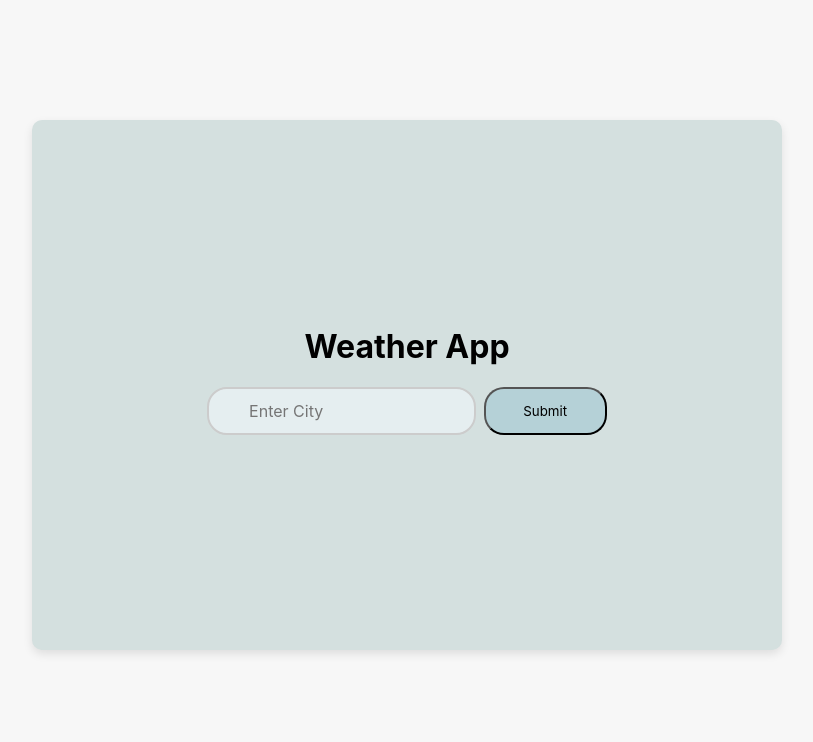
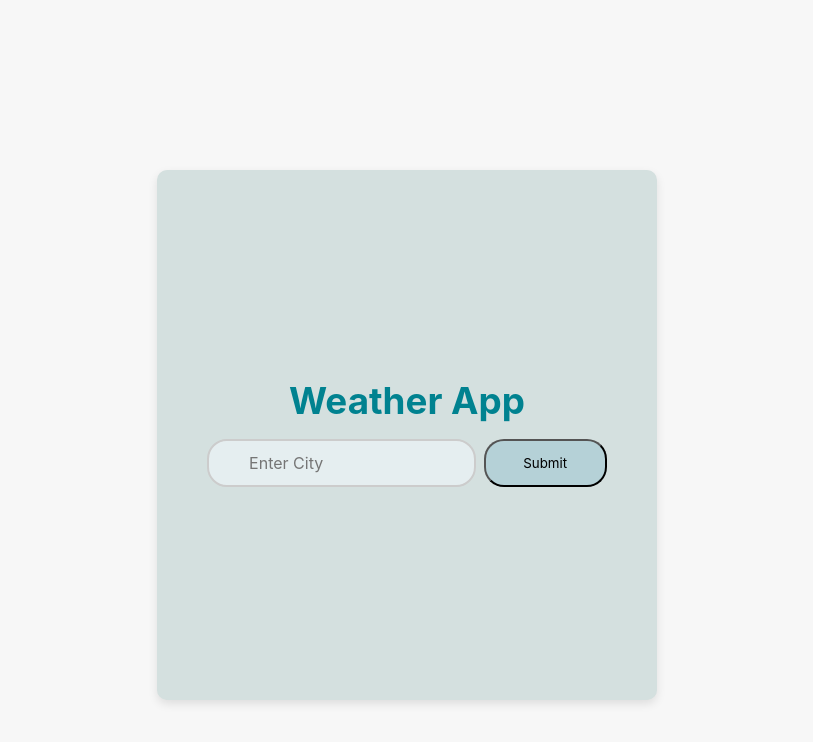
Before and after one commit to sanyam99175/weather-app, a React (Create React App) app: page / in a window 1024 px wide. Shown: the top 742 px of the page, without its empty margins (105-918 px from the left). Built offline with nearby package versions, Linux system fonts and the light colour scheme.

Commit message:
Pushing project to github

```diff
--- a/src/Weather.css
+++ b/src/Weather.css
@@ -1,3 +1,21 @@
+@media only screen and (min-width: 900px)
+{
+  .MyApp {
+    display: flex;
+    flex-direction: column;
+    justify-content: center;
+    align-items: center;
+    width: 750px;
+    min-height: 500px;
+    background-color: rgb(212, 224, 223);
+    text-align: center;
+    margin: 120px auto;
+    border-radius: 10px;
+    padding-bottom: 30px;
+    box-shadow: 0 4px 10px rgba(0, 0, 0, 0.1);
+  }
+}
+
 * {
   font-family: -apple-system, BlinkMacSystemFont, 'Segoe UI', Roboto, Oxygen,
       Ubuntu, Cantarell, 'Open Sans', 'Helvetica Neue', sans-serif;
@@ -10,8 +28,8 @@ html {
 .error_msg{
  margin-left: 8px;
 }
-.my-
-app-name {
+
+.my-app-name {
   font-size: 2.3rem;
   color: rgb(0, 130, 144);
   margin-bottom: 16px;
@@ -25,20 +43,6 @@ app-name {
   background-position: 10px 12px;
 }
 
-.MyApp {
-  display: flex;
-  flex-direction: column;
-  justify-content: center;
-  align-items: center;
-  width: 750px;
-  min-height: 500px;
-  background-color: rgb(212, 224, 223);
-  text-align: center;
-  margin: 120px auto;
-  border-radius: 10px;
-  padding-bottom: 30px;
-  box-shadow: 0 4px 10px rgba(0, 0, 0, 0.1);
-}
 .search-bar{
   display: flex;
   flex-direction: row;
@@ -125,3 +129,59 @@ app-name {
   border-radius: 50%;
   box-shadow: 0 4px 8px rgba(0, 0, 0, 0.2);
 }
+
+@media only screen and (max-width: 600px)
+{
+
+.MyApp {
+  display: flex;
+  flex-direction: column;
+  justify-content: center;
+  align-items: center;
+  width: 350px;
+  min-height: 500px;
+  background-color: rgb(212, 224, 223);
+  text-align: center;
+  margin: 170px auto;
+  border-radius: 10px;
+  padding-bottom: 30px;
+  box-shadow: 0 4px 10px rgba(0, 0, 0, 0.1);
+}
+}
+@media only screen and (min-width: 992px) and (max-device-width : 1024px)
+{
+
+.MyApp {
+  display: flex;
+  flex-direction: column;
+  justify-content: center;
+  align-items: center;
+  width: 500px;
+  min-height: 500px;
+  background-color: rgb(212, 224, 223);
+  text-align: center;
+  margin: 170px auto;
+  border-radius: 10px;
+  padding-bottom: 30px;
+  box-shadow: 0 4px 10px rgba(0, 0, 0, 0.1);
+}
+}
+
+@media only screen and (min-width: 768px)
+{
+
+.MyApp {
+  display: flex;
+  flex-direction: column;
+  justify-content: center;
+  align-items: center;
+  width: 500px;
+  min-height: 500px;
+  background-color: rgb(212, 224, 223);
+  text-align: center;
+  margin: 170px auto;
+  border-radius: 10px;
+  padding-bottom: 30px;
+  box-shadow: 0 4px 10px rgba(0, 0, 0, 0.1);
+}
+}
--- a/src/Weather.js
+++ b/src/Weather.js
@@ -7,7 +7,6 @@ import { faFrown } from '@fortawesome/free-solid-svg-icons';
 import './Weather.css';
 
 function WeatherApp() {
-    useMediaQuery({ query: '(orientation: portrait)' })
     const [city, setCity] = useState('');
     const [weather, setWeather] = useState({
         loading: false,
```
